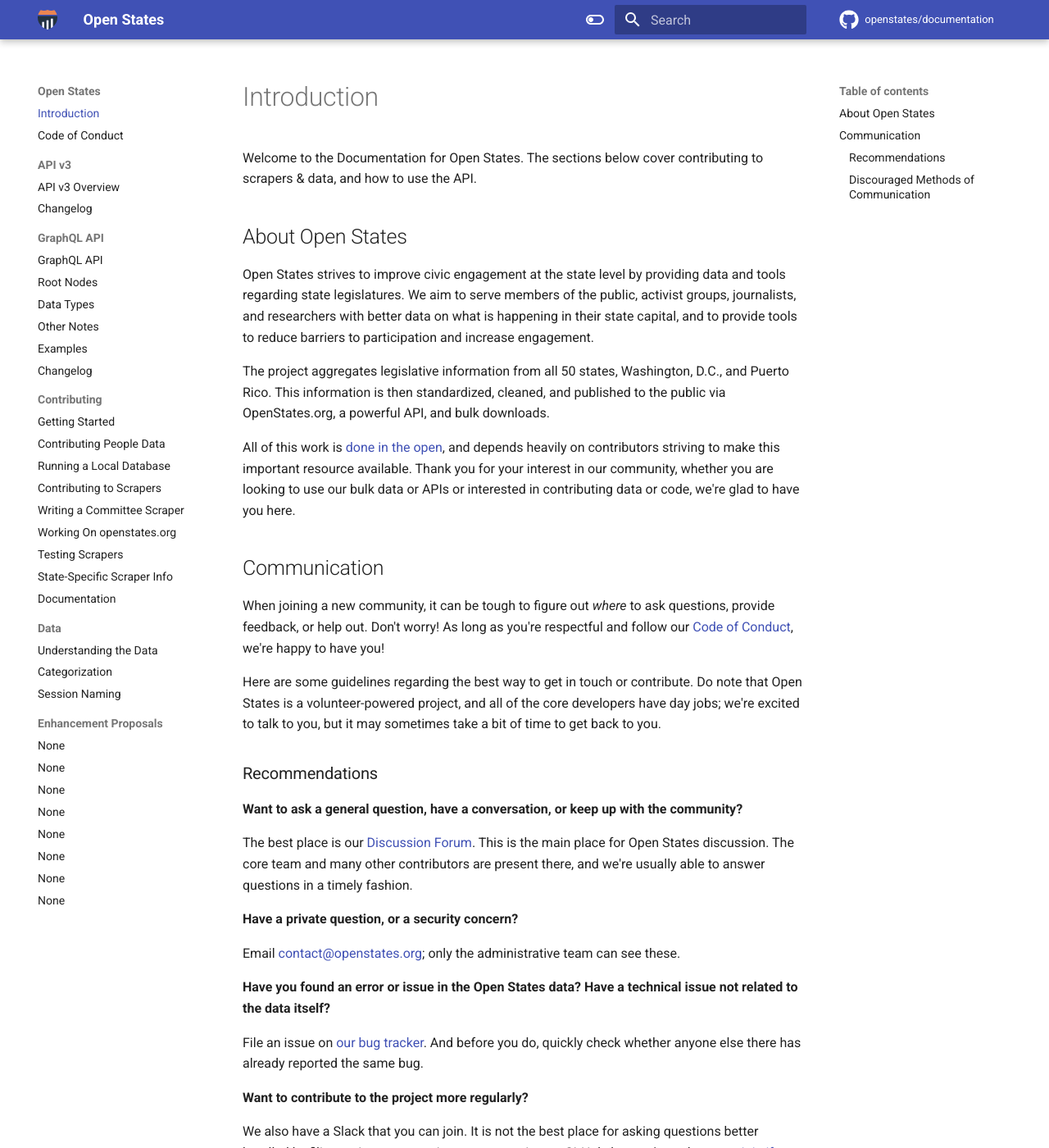
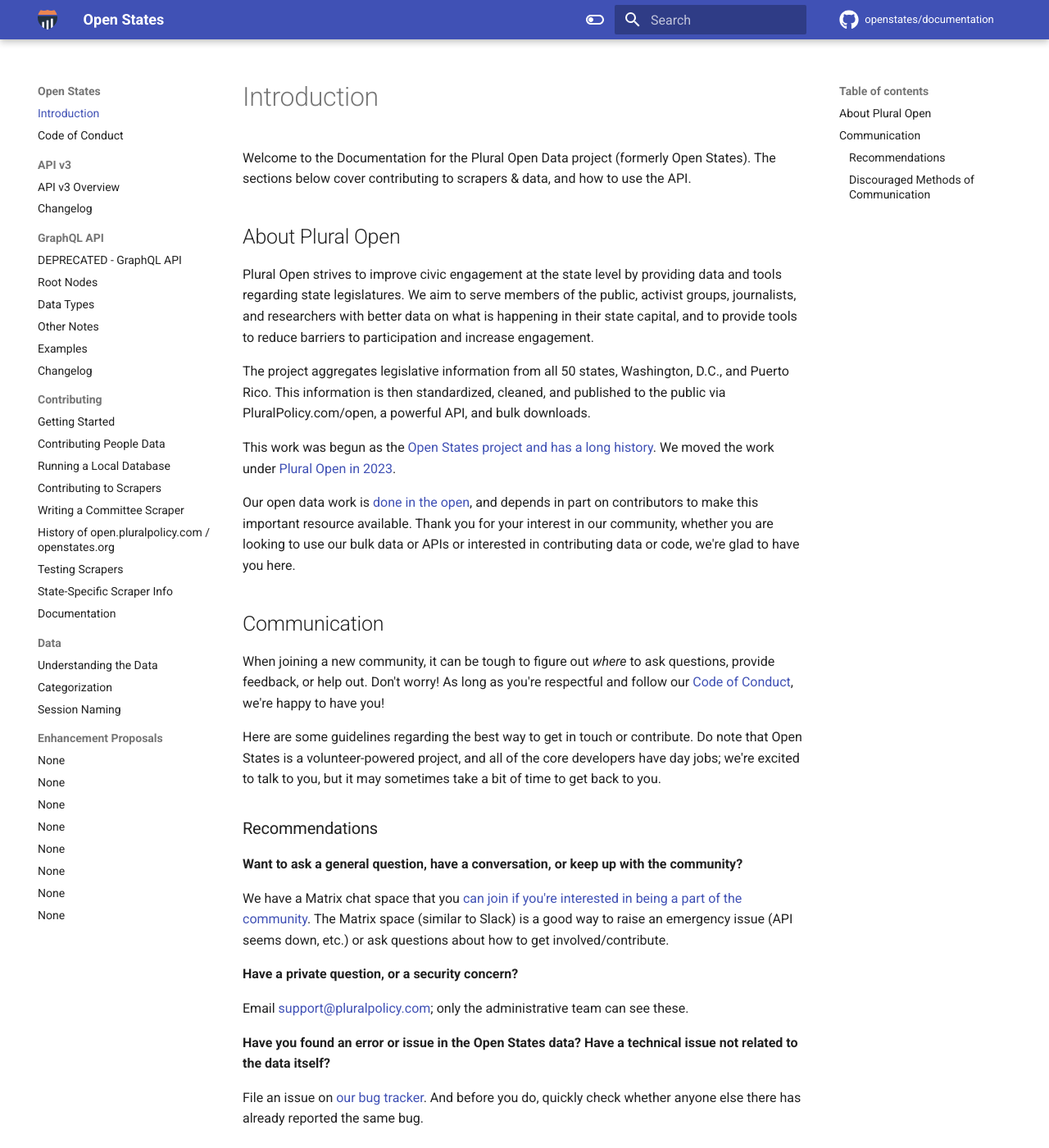
Before and after one commit to openstates/documentation, an MkDocs documentation site: the page built from docs/index.md, in a window 1280 px wide and 1400 px high. Shown: the whole window at 82% size. Built offline with MkDocs 1.6.1 and Material for MkDocs 9.7.7, drawn with Linux system fonts in a browser that asks for light colours; comment, search, counter and statistics services are not loaded; some of the changed text lies outside the part shown.

Commit message:
Update docs to reflect Plural Open and other updates

```diff
--- a/docs/api-v3/index.md
+++ b/docs/api-v3/index.md
@@ -8,7 +8,7 @@
 The root URL for the API is <https://v3.openstates.org/>.
 
 API keys are required. You can [register for an API
-key](https://openstates.org/accounts/profile/) and once activated,
+key](https://open.pluralpolicy.com/accounts/profile/) and once activated,
 you\'ll pass your API key via the `X-API-KEY` header or `?apikey` query
 parameter.
 
--- a/docs/contributing/writing-a-committee-scraper.md
+++ b/docs/contributing/writing-a-committee-scraper.md
@@ -13,10 +13,10 @@
     * Store the data in the required format
 
 
-## For those new to Open States:
-- [What is Open States?](https://docs.openstates.org/#about-open-states)
+## For those new to Plural Open / Open States:
+- [What is Plural Open?](https://docs.openstates.org/#about-plural-open)
 - [What is an open source project?](https://opensource.com/resources/what-open-source)
-- [How do you contribute to Open States?](https://docs.openstates.org/contributing/#getting-started)
+- [How do you contribute to Plural Open?](https://docs.openstates.org/contributing/#getting-started)
 - What projects are we looking for contributions on?
     * [Committee Scrapers](https://github.com/openstates/issues/issues?q=is%3Aissue+is%3Aopen+label%3A%22good+first+scraper%22)
     * [Other issues](https://github.com/openstates/issues/issues)
--- a/docs/index.md
+++ b/docs/index.md
@@ -1,14 +1,26 @@
 # Introduction
 
-Welcome to the Documentation for Open States.  The sections below cover contributing to scrapers & data, and how to use the API.
+Welcome to the Documentation for the Plural Open Data project (formerly Open States). The sections below cover
+contributing to scrapers & data, and how to use the API.
 
-## About Open States
+## About Plural Open
 
-Open States strives to improve civic engagement at the state level by providing data and tools regarding state legislatures. We aim to serve members of the public, activist groups, journalists, and researchers with better data on what is happening in their state capital, and to provide tools to reduce barriers to participation and increase engagement.
+Plural Open strives to improve civic engagement at the state level by providing data and tools regarding state
+legislatures. We aim to serve members of the public, activist groups, journalists, and researchers with better data on
+what is happening in their state capital, and to provide tools to reduce barriers to participation and increase
+engagement.
 
-The project aggregates legislative information from all 50 states, Washington, D.C., and Puerto Rico. This information is then standardized, cleaned, and published to the public via OpenStates.org, a powerful API, and bulk downloads.
+The project aggregates legislative information from all 50 states, Washington, D.C., and Puerto Rico. This information
+is then standardized, cleaned, and published to the public via PluralPolicy.com/open, a powerful API, and bulk
+downloads.
 
-All of this work is [done in the open](https://github.com/openstates/), and depends heavily on contributors striving to make this important resource available.  Thank you for your interest in our community, whether you are looking to use our bulk data or APIs or interested in contributing data or code, we're glad to have you here.
+This work was begun as the [Open States project and has a long history](https://open.pluralpolicy.com/about/). We moved
+the work under [Plural Open in 2023](https://blog.openstates.org/2023-june-changes/).
+
+Our open data work is [done in the open](https://github.com/openstates/), and depends in part on contributors to make
+this
+important resource available. Thank you for your interest in our community, whether you are looking to use our bulk data
+or APIs or interested in contributing data or code, we're glad to have you here.
 
 ## Communication
 
@@ -26,28 +38,20 @@
 **Want to ask a general question, have a conversation, or keep up with
 the community?**
 
-The best place is our [Discussion Forum](https://github.com/openstates/issues/discussions). This is the
-main place for Open States discussion. The core team and many other
-contributors are present there, and we're usually able to answer
-questions in a timely fashion.
+We have a Matrix chat space that you [can join if you're
+interested in being a part of the community](https://matrix.to/#/#open-states:matrix.org). The
+Matrix space (similar to Slack) is a good way to raise an emergency issue (API seems down, etc.)
+or ask questions about how to get involved/contribute.
 
 **Have a private question, or a security concern?**
 
-Email <contact@openstates.org>; only the administrative team can see these.
+Email <support@pluralpolicy.com>; only the administrative team can see these.
 
 **Have you found an error or issue in the Open States data?** **Have a
 technical issue not related to the data itself?**
 
 File an issue on [our bug tracker](https://github.com/openstates/issues/issues).
 And before you do, quickly check whether anyone else there has already reported the same bug.
-
-**Want to contribute to the project more regularly?**
-
-We also have a Slack that you can join. It is not the best place for
-asking questions better handled by filing an issue or opening a
-conversation on GitHub, but you're welcome to [join if you're
-interested in being a part of the
-community](https://join.slack.com/t/open-states/shared_invite/zt-njrpuaoi-JP0bROOFtZLdtNHN3LsuFg).
 
 ### Discouraged Methods of Communication
 
```
Also changed, not shown: docs/api-v2/index.md (+7 -1 lines), docs/contributing/openstates-org.md (+16 -3 lines).
